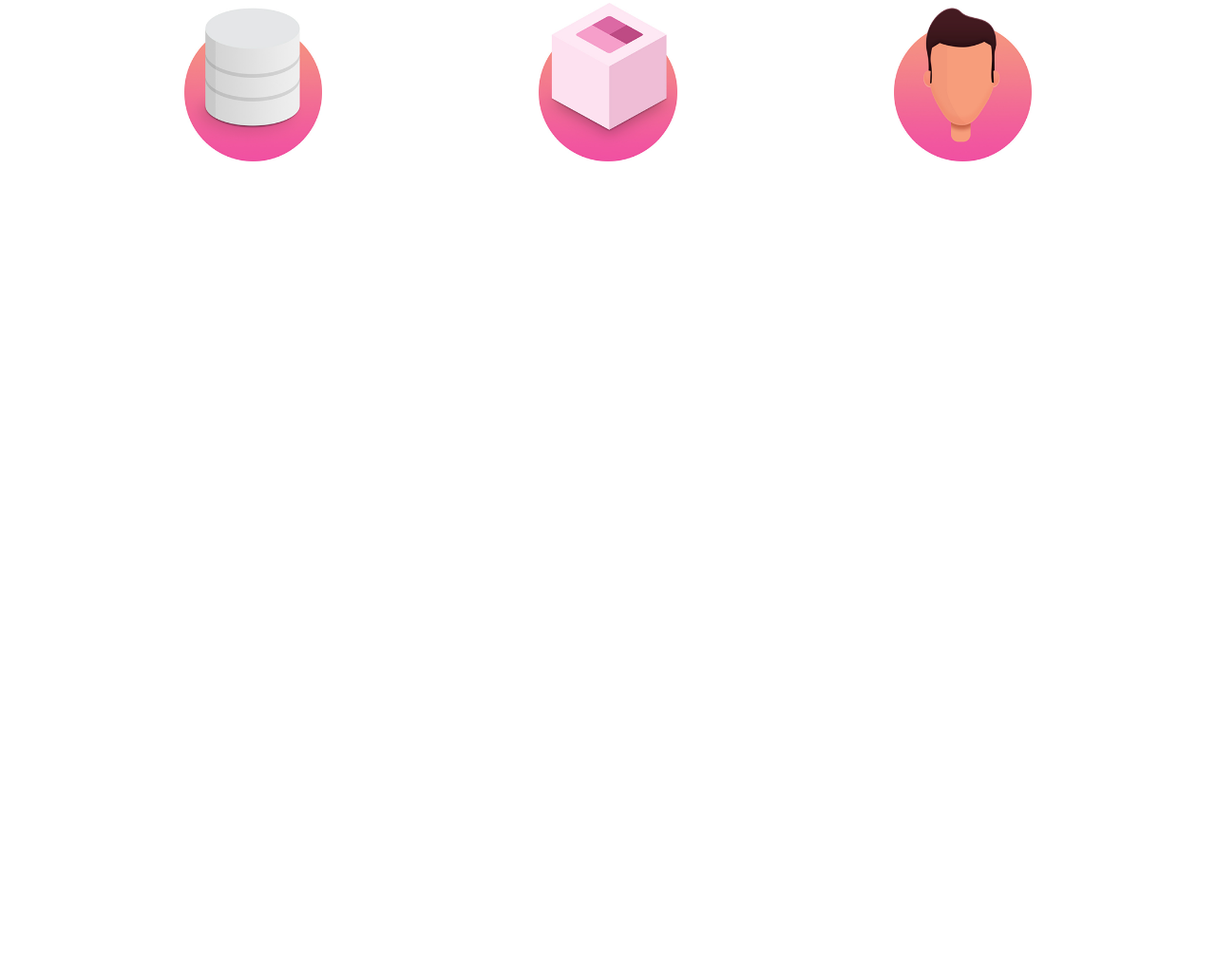
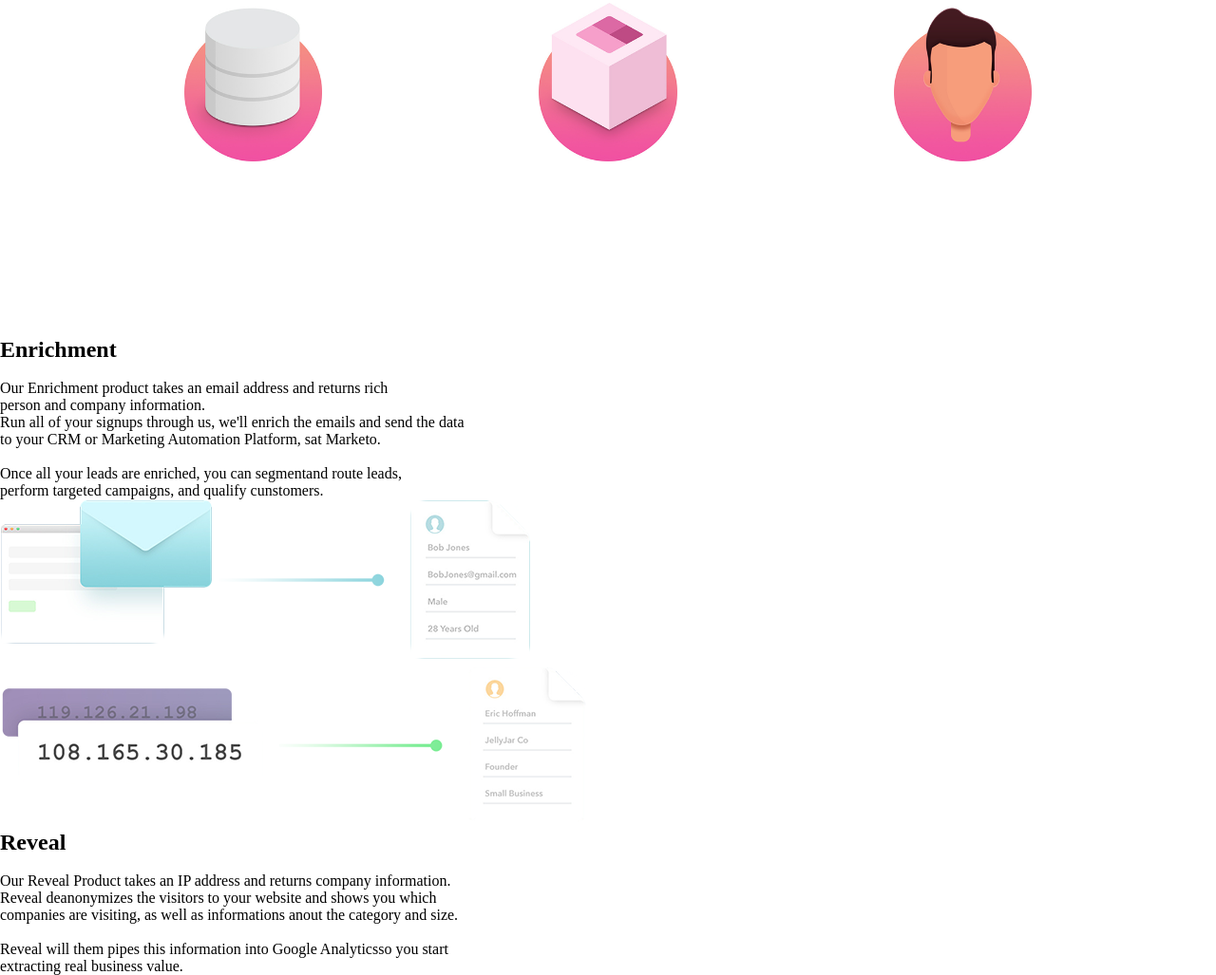
Before and after one commit to tholmes59/clearbit-marketing-page-exercise, a website: page index.html in a window 1280 px wide. Shown: the part 1159-2186 px from the top of the page at 95% size. Before the commit the page ends 1514 px from the top, so only its background shows below. Drawn offline with Linux system fonts and the light colour scheme.

Commit message:
create initial enrichment and reveal section

```diff
--- a/index.html
+++ b/index.html
@@ -56,5 +56,41 @@
               </div>
           </div>
       </div>
+      <div id="enrichment-reveal-container">
+          <div id="enrichment-reveal-enrichment">
+              <h2>Enrichment</h2><br>
+              <p>
+                Our Enrichment product takes an email address and returns rich <br>
+                person and company information.
+              </p>
+              <p>
+                Run all of your signups through us, we'll enrich the emails and send the data <br>
+                to your CRM or Marketing Automation Platform, sat Marketo.
+              </p><br>
+              <p>
+                Once all your leads are enriched, you can segmentand route leads,<br>
+                perform targeted campaigns, and qualify cunstomers.
+              </p>
+          </div>
+          <div class="enrichment-reveal-image">
+              <img src="./assets/enrichment.png" alt="">
+          </div>
+          <div class="enrichment-reveal-image">
+              <img src="./assets/reveal.png" alt="">
+          </div>
+          <div id="enrichment-reveal-reveal">
+                <h2>Reveal</h2><br>
+                <p>
+                    Our Reveal Product takes an IP address and returns company information.<br>
+                    Reveal deanonymizes the visitors to your website and shows you which<br>
+                    companies are visiting, as well as informations anout the category and size.<br><br>
+                </p>
+                <p>
+                    Reveal will them pipes this information into Google Analyticsso you start<br>
+                    extracting real business value.
+                </p>
+          </div>
+      </div>
+
   </body>
 </html>
```
